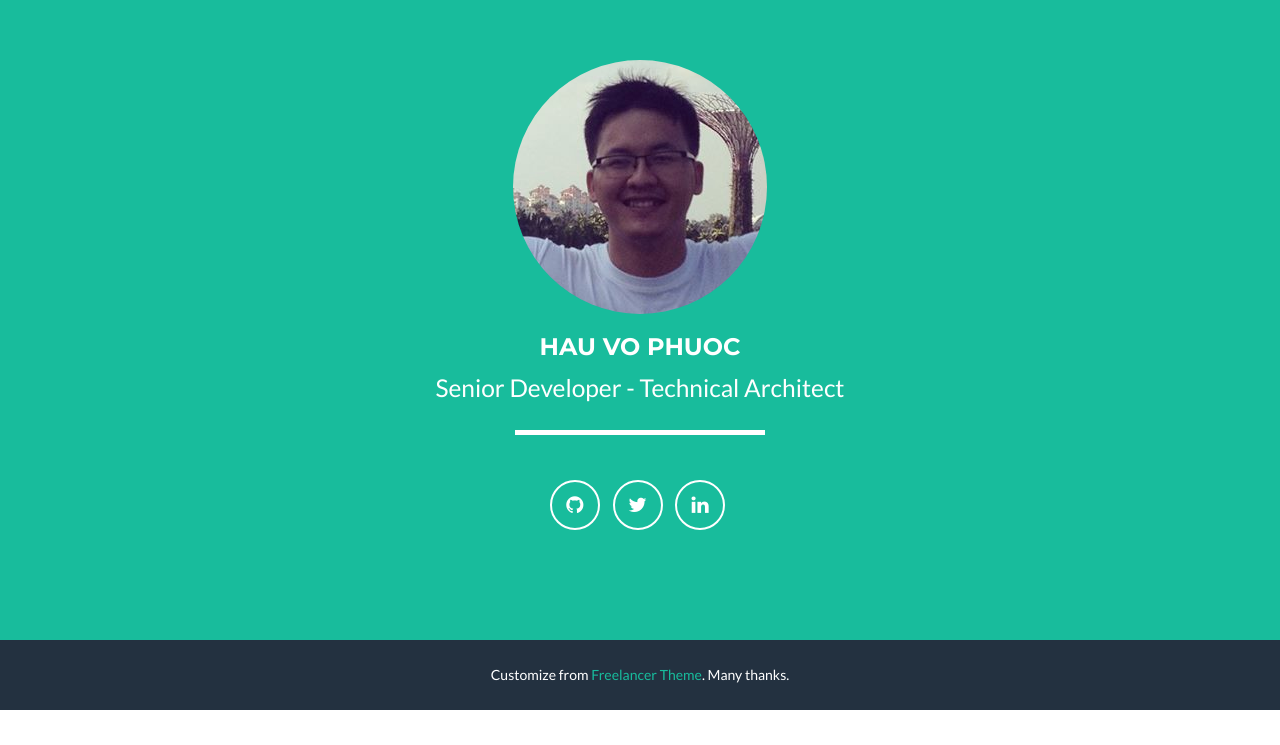
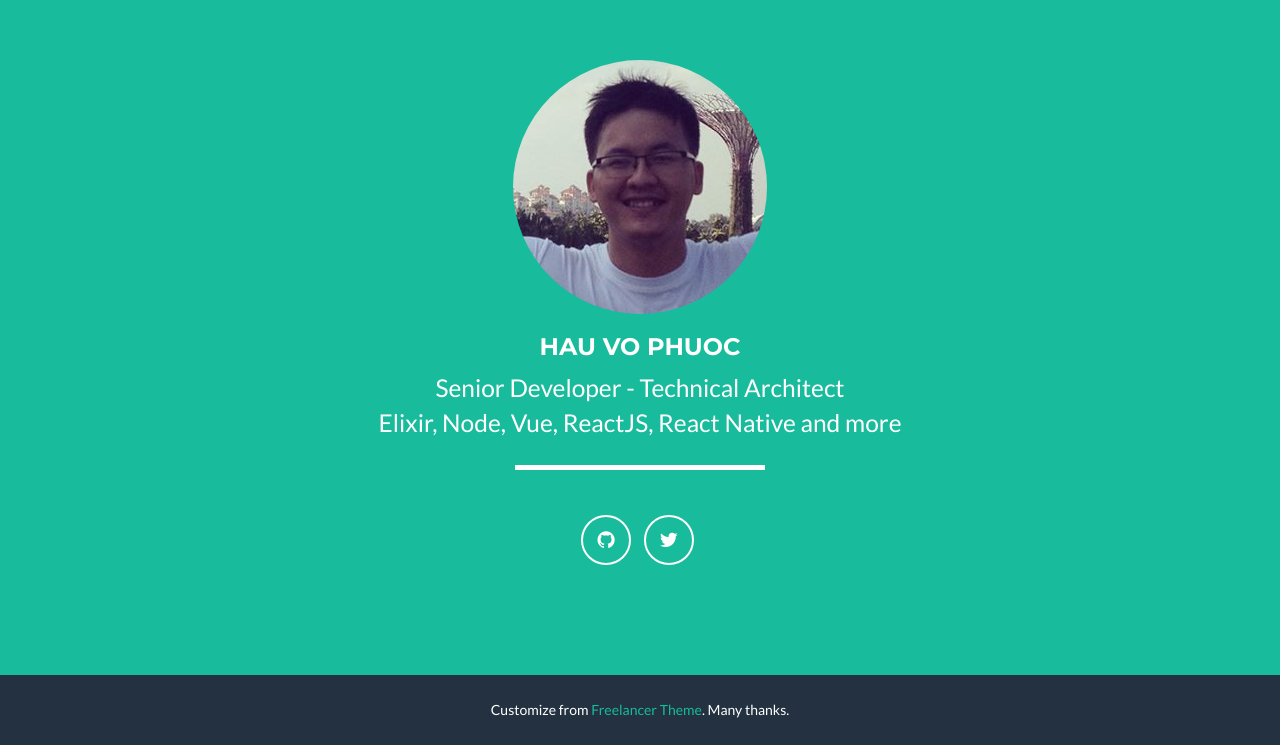
Before and after one commit to phuochau/phuochau.github.com, a website: page index.html in a window 1280 px wide. Shown: the part 140-885 px from the top of the page. Before the commit the page ends 850 px from the top, so only its background shows below. Drawn offline with nearby package versions, Linux system fonts and the light colour scheme.

Commit message:
Update info

```diff
--- a/index.html
+++ b/index.html
@@ -42,7 +42,8 @@
                     <img class="img-responsive" src="img/profile.jpg" style="border-radius: 100%;" alt="">
                     <div class="intro-text">
                         <h1 class="name" style="font-size: 24px;">Hau Vo Phuoc</h1>
-                        <span class="skills">Senior Developer - Technical Architect</span>
+                        <span class="skills">Senior Developer - Technical Architect</span><br/>
+                        <span class="skills">Elixir, Node, Vue, ReactJS, React Native and more</span>
                         <hr class="star-light">
                         <ul class="list-inline">
                             <li>
@@ -50,9 +51,6 @@
                             </li>
                             <li>
                                 <a href="https://twitter.com/hauvophuoc" class="btn-social btn-outline"><span class="sr-only">Twitter</span><i class="fa fa-fw fa-twitter"></i></a>
-                            </li>
-                            <li>
-                                <a href="https://www.linkedin.com/in/hauvo" class="btn-social btn-outline"><span class="sr-only">Linked In</span><i class="fa fa-fw fa-linkedin"></i></a>
                             </li>
                         </ul>
                     </div>
```
